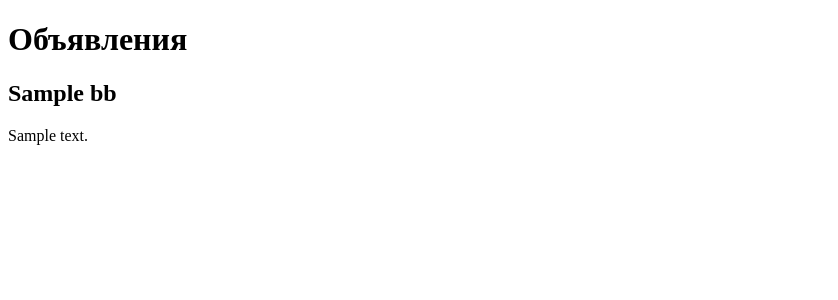
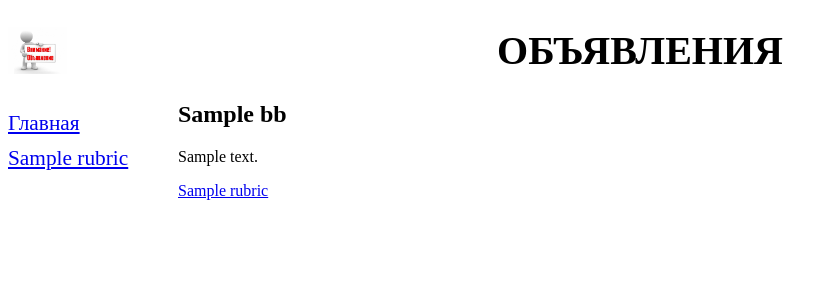
Before and after one commit to Qwerty93921/Django1, a Django app: page / in a window 1280 px wide. Shown: the top 300 px of the page, without its empty margins (0-838 px from the left). Run offline with Django 4.2, Linux system fonts and the light colour scheme; tables that the repository leaves empty hold one stand-in row (values such as "Sample post").

Commit message:
lesson_03_files

```diff
--- a/samplesite/bboard/models.py
+++ b/samplesite/bboard/models.py
@@ -3,7 +3,20 @@
 # Create your models here.
 # python manage.py makemigrations
 
+class Rubric(models.Model):
+    name = models.CharField(max_length=20, db_index=True, verbose_name='Название')
+
+    def __str__(self):
+        return self.name
+
+    class Meta:
+        verbose_name_plural = 'Рубрики'
+        verbose_name = 'Рубрики'
+        ordering = ['name']
+
 class Bb(models.Model):
+    rubric = models.ForeignKey("Rubric", null=True, on_delete=models.PROTECT,
+                               verbose_name='Рубрика') # foreignKey = нижний ключ
     title = models.CharField(max_length=50, verbose_name="Товар")
     content = models.TextField(null=True, blank=True, verbose_name="Описание")
     price = models.FloatField(null=True, blank=True, verbose_name="Цена")
--- a/samplesite/bboard/urls.py
+++ b/samplesite/bboard/urls.py
@@ -16,8 +16,10 @@
 """
 
 from django.urls import path
-from .views import index
+from .views import index, by_rubric, BbCreateView
 
 urlpatterns = [
-    path('', index),
+    path('add/', BbCreateView.as_view(), name='add'),
+    path('<int:rubric_id>/', by_rubric, name='by_rubric'),
+    path('', index, name='index'),
 ]
--- a/samplesite/bboard/views.py
+++ b/samplesite/bboard/views.py
@@ -1,19 +1,44 @@
 from django.shortcuts import render
 from django.http import HttpResponse
 from django.template import loader
+from django.urls import reverse_lazy
+from django.views.generic.edit import CreateView
 
-from bboard.models import Bb
+from .forms import BbForm
+from .models import Bb, Rubric
 
 # python manage.py runserver
 # в консоли писать это
 # ctrl + c - выход
 # exit()
+# python manage.py makemigrations
+# python manage.py migrate
+# python manage.py runserver
 
 
 def index(request):
     bbs = Bb.objects.order_by('-published')
-    context = {'bbs': bbs}
+    rubrics = Rubric.objects.all()
+    context = {'bbs': bbs, 'rubrics':rubrics}
     return render(request, 'index.html', context)
+
+def by_rubric(request, rubric_id):
+    bbs = Bb.objects.filter(rubric=rubric_id)
+    rubrics = Rubric.objects.all()
+    current_rubric = Rubric.objects.get(pk=rubric_id)
+    context = {'bbs':bbs, 'rubrics':rubrics,
+               'current_rubrics':current_rubric}
+    return render(request, 'by_rubric.html', context)
+
+class BbCreateView(CreateView):
+    template_name = 'create.html'
+    form_class = BbForm
+    success_url = reverse_lazy('index')
+
+    def get_context_data(self, **kwargs):
+        context = super().get_context_data(**kwargs) # key word arguments, kwargs - ключ значение, args - набор значений
+        context['rubrics'] = Rubric.objects.all()
+        return context
 
 
 def index_old(request):
--- a/samplesite/samplesite/settings.py
+++ b/samplesite/samplesite/settings.py
@@ -118,6 +118,9 @@
 # https://docs.djangoproject.com/en/4.2/howto/static-files/
 
 STATIC_URL = 'static/'
+STATICFILES_DIRS = [
+    BASE_DIR / 'static'
+]
 
 # Default primary key field type
 # https://docs.djangoproject.com/en/4.2/ref/settings/#default-auto-field
--- /dev/null
+++ b/samplesite/static/style.css
@@ -0,0 +1,21 @@
+header h1 {
+    font-size: 40px;
+    text-transform: uppercase;
+    text-align: center;
+    background: url("bg.jpg") left / auto 100% no-repeat;
+}
+
+nav {
+    font-size: 16pt;
+    width: 150px;
+    float: left;
+}
+
+nav a {
+    display: block;
+    margin: 10px 0;
+}
+
+section {
+    margin-left: 170px;
+}
--- a/samplesite/templates/index.html
+++ b/samplesite/templates/index.html
@@ -1,21 +1,18 @@
-<!doctype html>
-<html lang="\">
-<head>
-    <meta charset="UTF-8">
-    <meta name="viewport"
-          content="width=device-width, user-scalable=no, initial-scale=1.0, maximum-scale=1.0, minimum-scale=1.0">
-    <meta http-equiv="X-UA-Compatible" content="ie=edge">
-    <title>Главная :: Доска объявлений</title>
-</head>
-<body>
-    <h1>Объявления</h1>
+{% extends "layout/basic.html" %}
+
+
+{% block content %}
 {% for bb in bbs %}
 <div>
     <h2>{{bb.title}}</h2>
     <p>{{bb.content}}</p>
+
+    <p>
+        <a href="{ % url 'by_rubric' rubric.pk %}">{{ bb.rubric.name }}</a>
+    </p>
+
+
     <p>{{bb.pusblished|date:"d.m.Y H:i:s"}}</p>
 </div>
 {% endfor %}
-
-</body>
-</html>
+{% endblock %}
--- /dev/null
+++ b/samplesite/templates/layout/basic.html
@@ -0,0 +1,33 @@
+{% load static %}
+
+<!doctype html>
+<html lang="\">
+<head>
+    <meta charset="UTF-8">
+    <meta name="viewport"
+          content="width=device-width, user-scalable=no, initial-scale=1.0, maximum-scale=1.0, minimum-scale=1.0">
+    <meta http-equiv="X-UA-Compatible" content="ie=edge">
+    <title>{% block title %}Главная{% endblock %} :: Доска объявлений</title>
+    <link rel="stylesheet" href="{% static 'style.css' %}">
+</head>
+<body>
+
+<header>
+    <h1>Объявления</h1>
+</header>
+
+<nav>
+    <a href="{% url 'index' %}">Главная</a>
+    {% for rubric in rubrics %}
+        <a href="{% url 'by_rubric' rubric.pk %}">{{ rubric.name }}</a>
+    {% endfor %}
+
+</nav>
+
+<section>
+    {% block content %}
+    {% endblock %}
+</section>
+
+</body>
+</html>
```
Also changed, not shown: samplesite/bboard/admin.py (+4 -3 lines), samplesite/bboard/forms.py (added, +8 -0 lines), samplesite/manage.py (+7 -0 lines), samplesite/templates/by_rubric.html (added, +28 -0 lines), samplesite/templates/create.html (added, +22 -0 lines), samplesite/bboard/migrations/0002_rubric_alter_bb_options_alter_bb_content_and_more.py (added), samplesite/static/bg.jpg (added).
